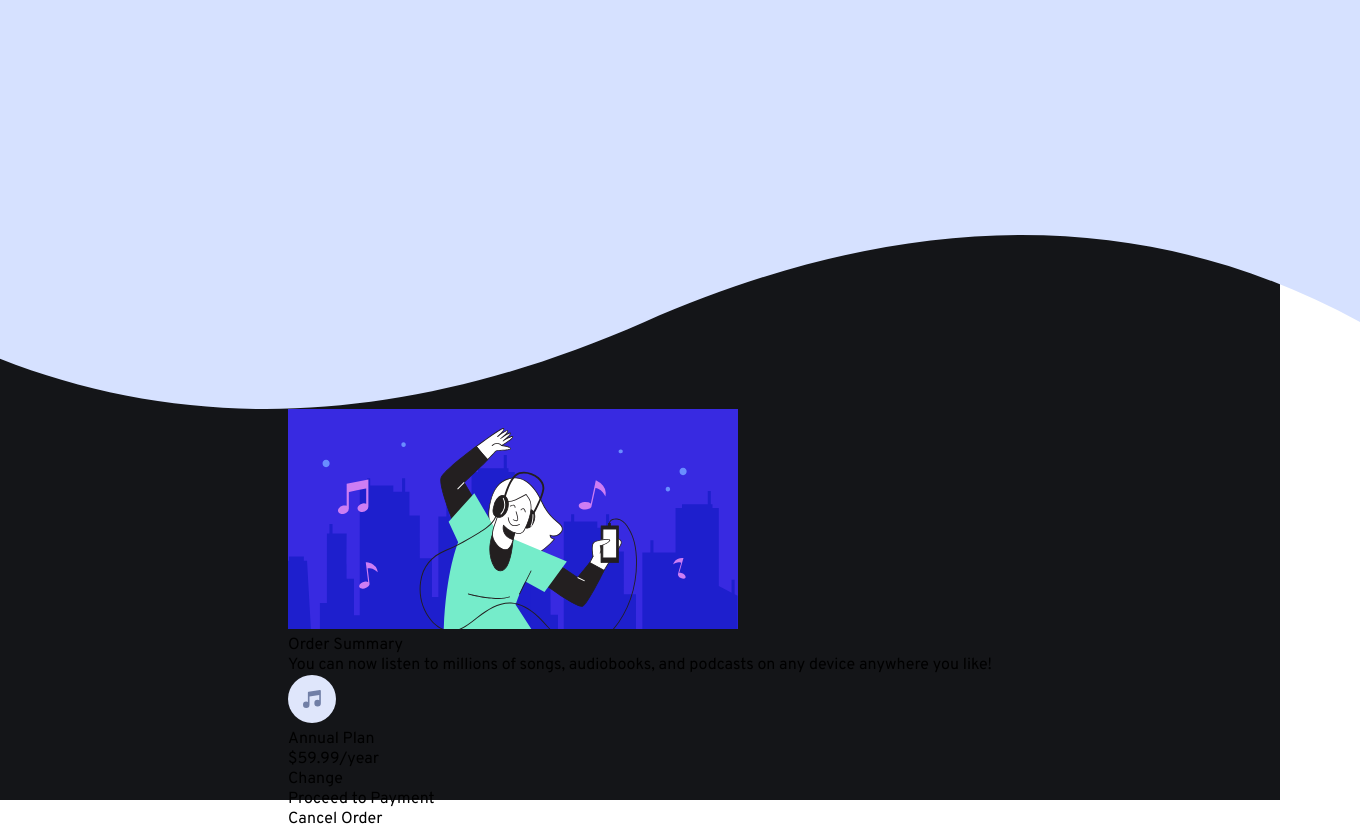
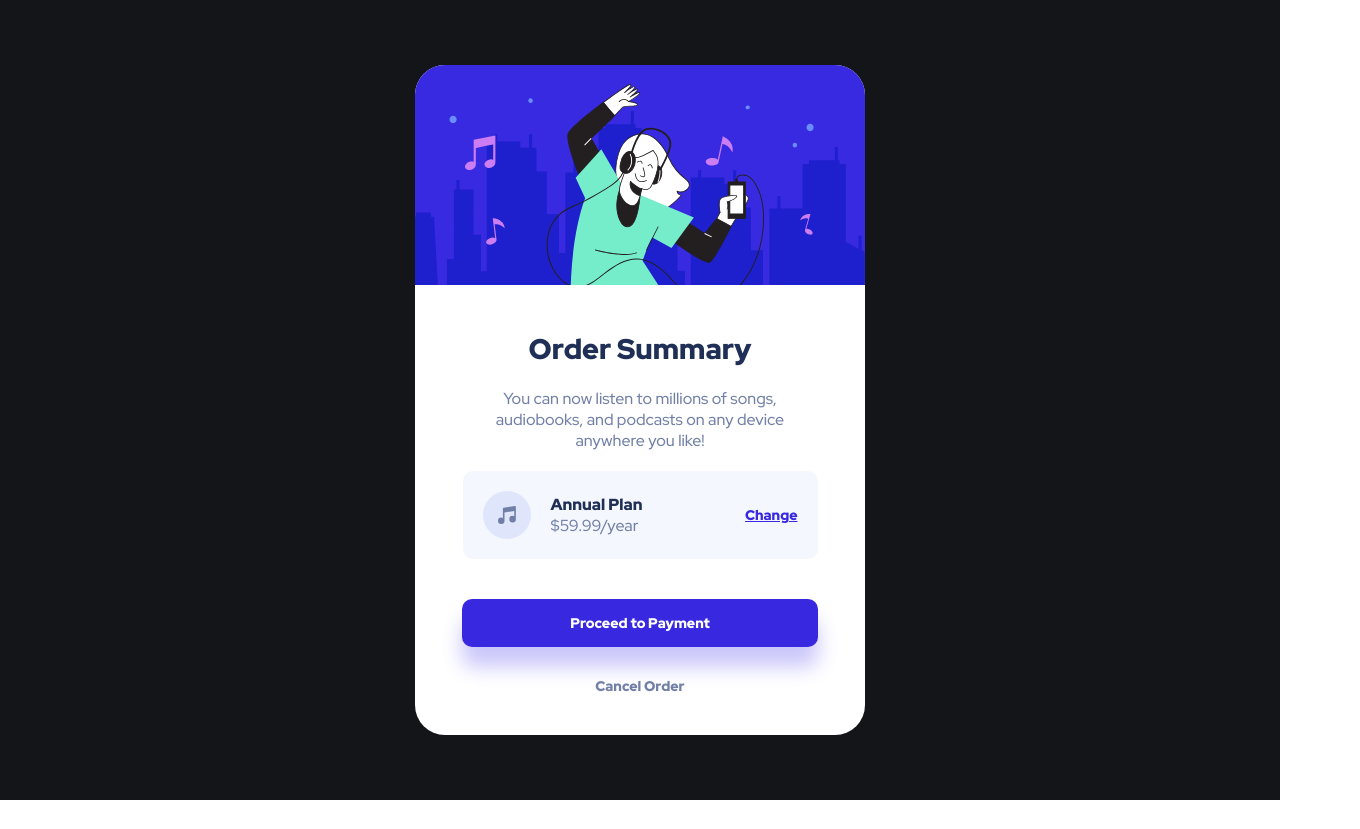
Before and after one commit to kxrt/frontend-training, a React (Create React App) app: page /order-summary in a window 1280 px wide. Shown: the whole page, 1360 px wide, since content can reach past the window. After the commit the page ends 800 px from the top, so only its background shows below. Built offline with nearby package versions, Linux system fonts and the light colour scheme.

Commit message:
Create Order Summary component

```diff
--- a/public/index.html
+++ b/public/index.html
@@ -28,7 +28,7 @@
     <link rel="preconnect" href="https://fonts.googleapis.com" />
     <link rel="preconnect" href="https://fonts.gstatic.com" crossorigin />
     <link
-      href="https://fonts.googleapis.com/css2?family=Overpass&display=swap"
+      href="https://fonts.googleapis.com/css2?family=Overpass&family=Red+Hat+Display:wght@500;700;900&display=swap"
       rel="stylesheet"
     />
     <!-- // Font Imports // -->
--- a/src/pages/order-summary/Order.jsx
+++ b/src/pages/order-summary/Order.jsx
@@ -8,18 +8,19 @@ import BgMobile from "./images/pattern-background-mobile.svg";
 const Order = () => {
   return (
     <div className={styles.page}>
-      <img src={BgDesktop} alt="background" />
+      {/* <img src={BgDesktop} alt="background" /> */}
       <div className={styles.boundingBox}>
         <div className={styles.heroImage}>
           <img src={Hero} alt="Hero" />
         </div>
         <div className={styles.informationBox}>
           <div className={styles.heading}>Order Summary</div>
-          <div className={styles.description}>
+          <div className={styles.orderDescription}>
             You can now listen to millions of songs, audiobooks, and podcasts on
             any device anywhere you like!
           </div>
           <div className={styles.orderDetails}>
+            <div className={styles.orderDetailsLeft}>
               <div className={styles.orderDetailsIcon}>
                 <img src={Music} alt="Musical Note" />
               </div>
@@ -27,10 +28,11 @@ const Order = () => {
                 <div className={styles.orderName}>Annual Plan</div>
                 <div className={styles.orderPrice}>$59.99/year</div>
               </div>
-            <div className={styles.orderChange}>Change</div>
             </div>
-          <div className={styles.proceedButton}>Proceed to Payment</div>
-          <div className={styles.cancelButton}>Cancel Order</div>
+            <button className={styles.orderChangeButton}>Change</button>
+          </div>
+          <button className={styles.proceedButton}>Proceed to Payment</button>
+          <button className={styles.cancelButton}>Cancel Order</button>
         </div>
       </div>
     </div>
--- a/src/pages/order-summary/Order.module.scss
+++ b/src/pages/order-summary/Order.module.scss
@@ -16,6 +16,127 @@
   align-items: center;
   height: 100vh;
   background-color: #141518;
-  font-family: "Overpass", sans-serif;
-  font-weight: 400;
+  font-family: "Red Hat Display", sans-serif;
+  font-weight: 500;
 }
+
+.boundingBox {
+  display: flex;
+  flex-direction: column;
+  align-items: center;
+  background-color: white;
+  border-radius: 30px;
+  width: 450px;
+  overflow: hidden;
+}
+
+.informationBox {
+  display: flex;
+  flex-direction: column;
+  font-size: 16px;
+  align-items: center;
+  text-align: center;
+}
+
+.heading {
+  font-size: 28.5px;
+  margin-top: 40px;
+  margin-bottom: 20px;
+  font-weight: 900;
+  color: hsl(223, 47%, 23%);
+}
+
+.orderDescription {
+  font-weight: 500;
+  margin-inline: 50px;
+  margin-bottom: 20px;
+  color: hsl(224, 23%, 55%);
+}
+
+.orderDetails {
+  display: flex;
+  flex-direction: row;
+  justify-content: space-between;
+  align-items: center;
+  background-color: hsl(225, 100%, 98%);
+  width: 70%;
+  margin-bottom: 20px;
+  padding: 20px;
+  border-radius: 10px;
+}
+
+.orderDetailsIcon {
+  margin-right: 20px;
+}
+
+.orderDetailsIcon img {
+  display: block;
+}
+
+.orderDetailsLeft {
+  display: flex;
+  flex-direction: row;
+}
+
+.orderDetailsText {
+  text-align: left;
+  display: flex;
+  flex-direction: column;
+  justify-content: center;
+}
+
+.orderName {
+  font-weight: 900;
+  color: hsl(223, 47%, 23%);
+}
+
+.orderPrice {
+  color: hsl(224, 23%, 55%);
+}
+
+.orderChangeButton {
+  all: unset;
+  color :hsl(245, 75%, 52%);
+  text-decoration: underline;
+  font-weight: 900;
+  font-size: 14px;
+  cursor: pointer;
+}
+
+.orderChangeButton:hover {
+  text-decoration: none;
+  color: hsl(245, 83%, 68%);
+}
+
+.proceedButton {
+  all: unset;
+  background-color: hsl(245, 75%, 52%);
+  width: 79%;
+  color: white;
+  font-size: 14px;
+  font-weight: 900;
+  margin-block: 20px;
+  padding-block: 15px;
+  border-radius: 10px;
+  box-shadow: 0px 20px 20px hsl(245, 83%, 88%);
+  cursor: pointer;
+}
+
+.proceedButton:hover {
+  background-color: hsl(245, 83%, 68%);
+}
+
+.cancelButton {
+  all: unset;
+  width: 79%;
+  color: hsl(224, 23%, 55%);
+  font-size: 14px;
+  font-weight: 900;
+  margin-top: 10px;
+  margin-bottom: 40px;
+  cursor: pointer;
+}
+
+.cancelButton:hover {
+  color: hsl(223, 47%, 23%);
+}
```
Lines whose indentation alone changed are shown as unchanged.
